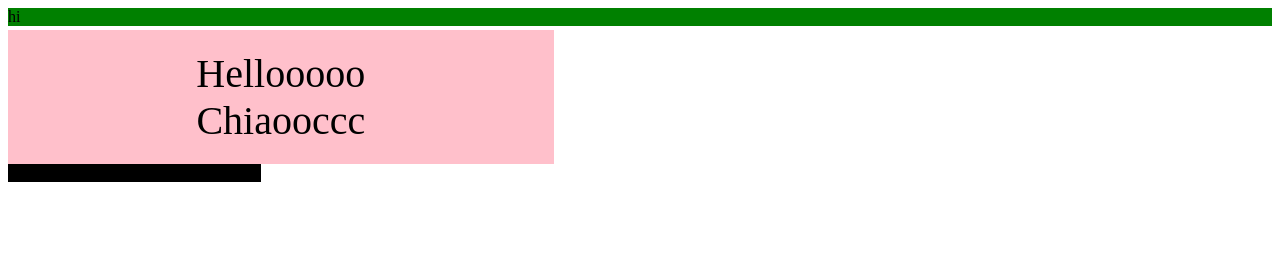
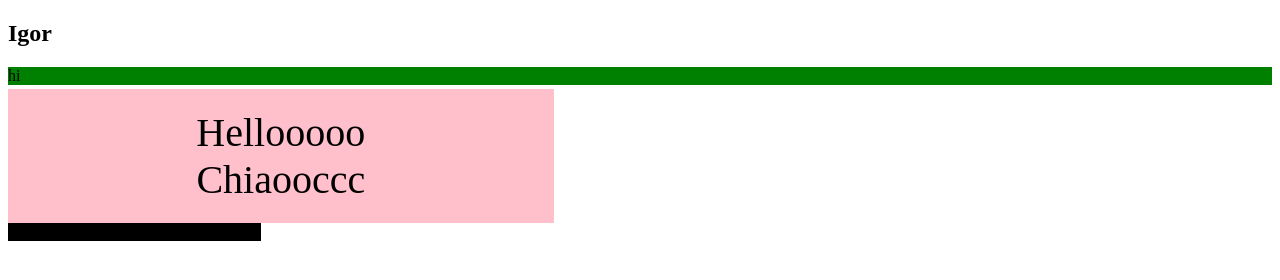
Before and after one commit to Igoresos/mainoot, a website: page index.html in a window 1280 px wide. Drawn offline with Linux system fonts and the light colour scheme.

Commit message:
proba mi

```diff
--- a/index.html
+++ b/index.html
@@ -9,7 +9,7 @@
 	<script src="src/scripts/script.js" defer></script>
 </head>
 <body>
-
+		<h2>Igor</h2>
 	<div class="block">
 		 hi
 	</div>
```
